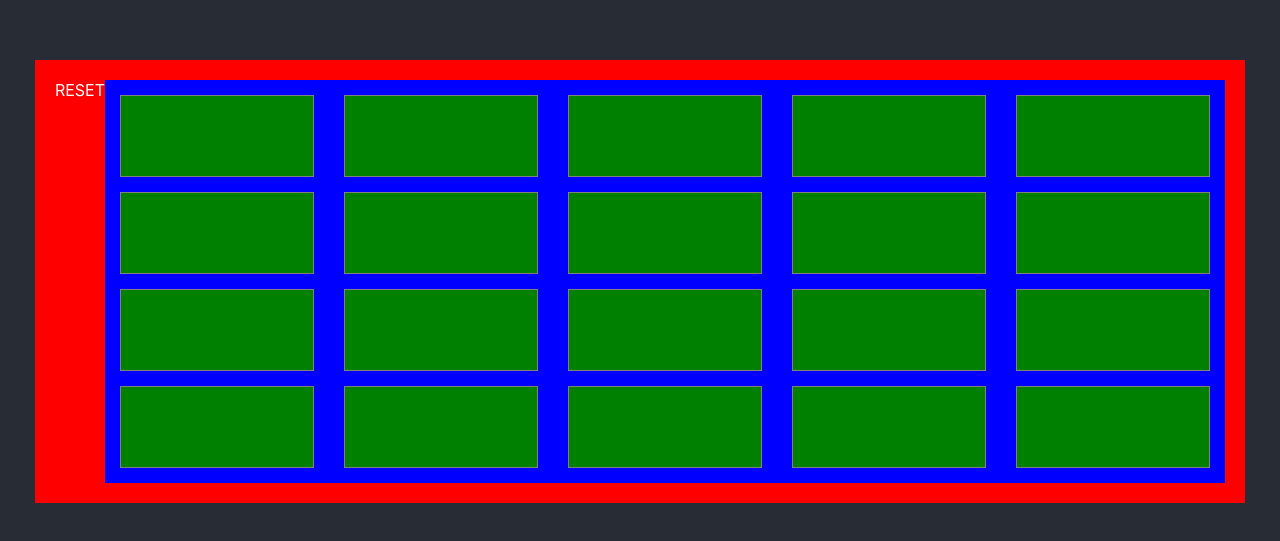
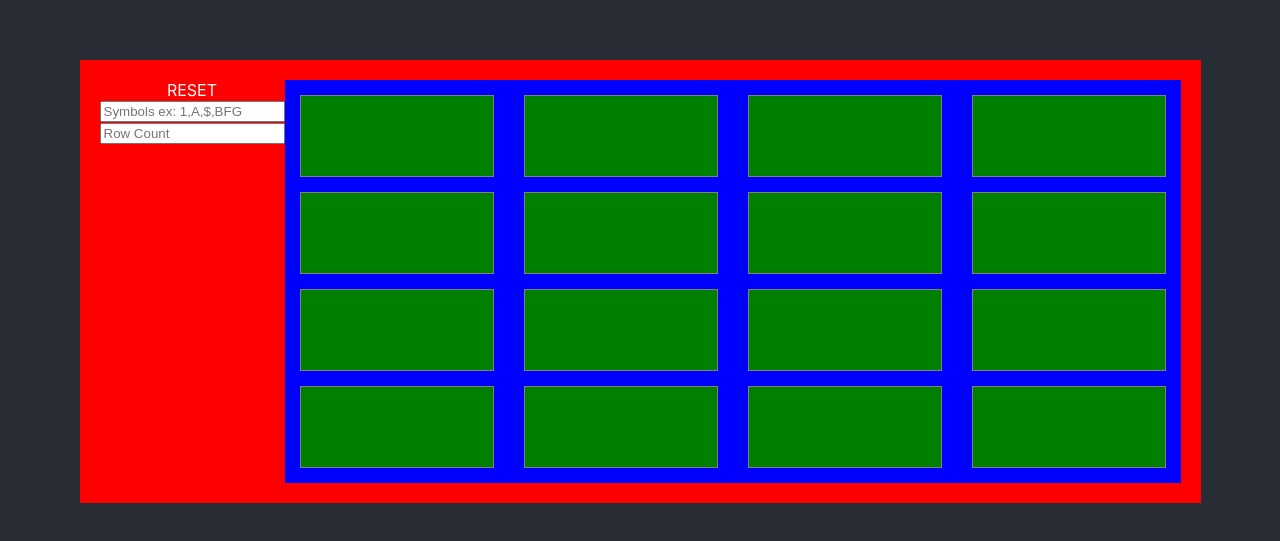
Before and after one commit to jfspencer/memory, a React (Create React App) app: page / in a window 1280 px wide. Shown: the part 119-660 px from the top of the page. Built offline with nearby package versions, Linux system fonts and the light colour scheme.

Commit message:
wire up variable symbol, variable row count

```diff
--- a/src/component/GameBoard.tsx
+++ b/src/component/GameBoard.tsx
@@ -1,4 +1,4 @@
-import React, { FC } from 'react'
+import React, { FC, useState } from 'react'
 import { CardRow } from './CardRow'
 import { GameConfig } from '../util/utils';
 import random from 'lodash/fp/random';
@@ -8,14 +8,19 @@ import { getGameLayout, ResetGame } from '../state/SessionState';
 type Props = {boardConfig: GameConfig, ResetGame: any}
 
 export const _GameBoard: FC<Props> = ({boardConfig, ResetGame}) => {
+    const [columns, setColumns] = useState(4)
+    const [symbols, setSymbols] = useState('1,@,!,^,JKL,FBC,CBF,BCF')
     const resetGame = () => {
-        ResetGame()
+        ResetGame(columns, symbols)
     }
 
     return (
         <div style={{backgroundColor: 'red', padding: '20px', display: 'flex'}}>
-
-            <div onClick={resetGame}>RESET</div>
+            <div style={{flexDirection:'row'}}>
+                <div onClick={resetGame}>RESET</div>
+                <div><input placeholder={'Symbols ex: 1,A,$,BFG'} onChange={(v) => setSymbols(v.target.value)} /></div>
+                <div><input placeholder={'Row Count'} onChange={(v) => setColumns(Number(v.target.value))} /></div>
+            </div>
             {boardConfig.map(row => <CardRow key={random(1,999999)} row={row} />)}
         </div>
     )
--- a/src/state/SessionState.ts
+++ b/src/state/SessionState.ts
@@ -1,10 +1,10 @@
-import { validChar, CardState } from "../util/utils";
-import { genGameBoard } from "../util/utils";
+import { CardState } from "../util/utils";
+import { initGameBoard } from "../util/utils";
 import {flatMap, partition, map } from "lodash/fp";
 
 //** ACTIONS */
-export const CardTap = (char: validChar) => ({type: '[Card] TAP', payload: char})
-export const ResetGame = () => ({type: '[GameBoard] RESET'})
+export const CardTap = (char: string) => ({type: '[Card] TAP', payload: char})
+export const ResetGame = (columns:number, symbols:string) => ({type: '[GameBoard] RESET', payload: {columns, symbols}})
 
 //** SELECTORS */
 export const getGameLayout = (state: any) => state.sessionState.boardConfig
@@ -12,15 +12,16 @@ export const getPrefs = (state: any) => state.sessionState.prefs
 
 //** REDUCER */
 const initialState = {
-    boardConfig: genGameBoard(),
+    boardConfig: initGameBoard(),
     playerTurn: [] as CardState[],
     prefs: {columns: 4, symbols: 'A,B,C,D,E,F,G,H'}
 }
 
-export function SessionStateReducer(state = initialState, action: {type: string, payload: CardState}) {
+export function SessionStateReducer(state = initialState, action: {type: string, payload: any}) {
     switch (action.type) {
       case '[GameBoard] RESET':
-        return {...state, boardConfig: genGameBoard(), playerTurn: []}
+        const {columns, symbols} = action.payload;
+        return {...state, boardConfig: initGameBoard(columns, symbols), playerTurn: [], prefs: {columns, symbols }}
       case '[Card] TAP':
         if(state.playerTurn.length  < 2) return {...state, playerTurn:[...state.playerTurn, action.payload]}
         else if(state.playerTurn.length === 2) {
--- a/src/util/utils.ts
+++ b/src/util/utils.ts
@@ -1,21 +1,14 @@
 import {flatMap, shuffle, chunk} from 'lodash/fp'
-import { store } from '../state';
-import { getPrefs } from '../state/SessionState';
-
-export type validChar = 'A' | 'B' | 'C' | 'D' | 'E' | 'F' | 'G' | 'H' | '@' | 'SDLKFJ'
-export type CardState = {char:validChar, found: boolean, id: number}
+export type CardState = {char:string, found: boolean, id: number}
 export type GameConfig = CardState[][]
 
-const gameChars: validChar[] = ['A' , 'B' , 'C' , 'D' , 'E' , 'F' , 'G' , 'H', '@', 'SDLKFJ']
+const gameChars: string = "A,B,C,D,E,@,AB,BA"
 let count = 0
-export const genGameBoard = ():GameConfig => {
-    //const {columns = 4, symbols }:{columns: number, symbols: string} = getPrefs(store.getState())
-
-    //flatmap the charArray to generate the char pairs
-    const charPairs = flatMap(v => [v,v], gameChars as validChar[])
+export const initGameBoard = (col = 4, symbols = gameChars):GameConfig => {
+    const charPairs = flatMap(v => [v,v], symbols.split(','))
     const randomizedPairs = shuffle(charPairs).map(char => ({char, found: false, id: genId() }))
     count = count + 1
-    return chunk(4, randomizedPairs)
+    return chunk(col, randomizedPairs)
 }
 
 const genId = () => {
```
